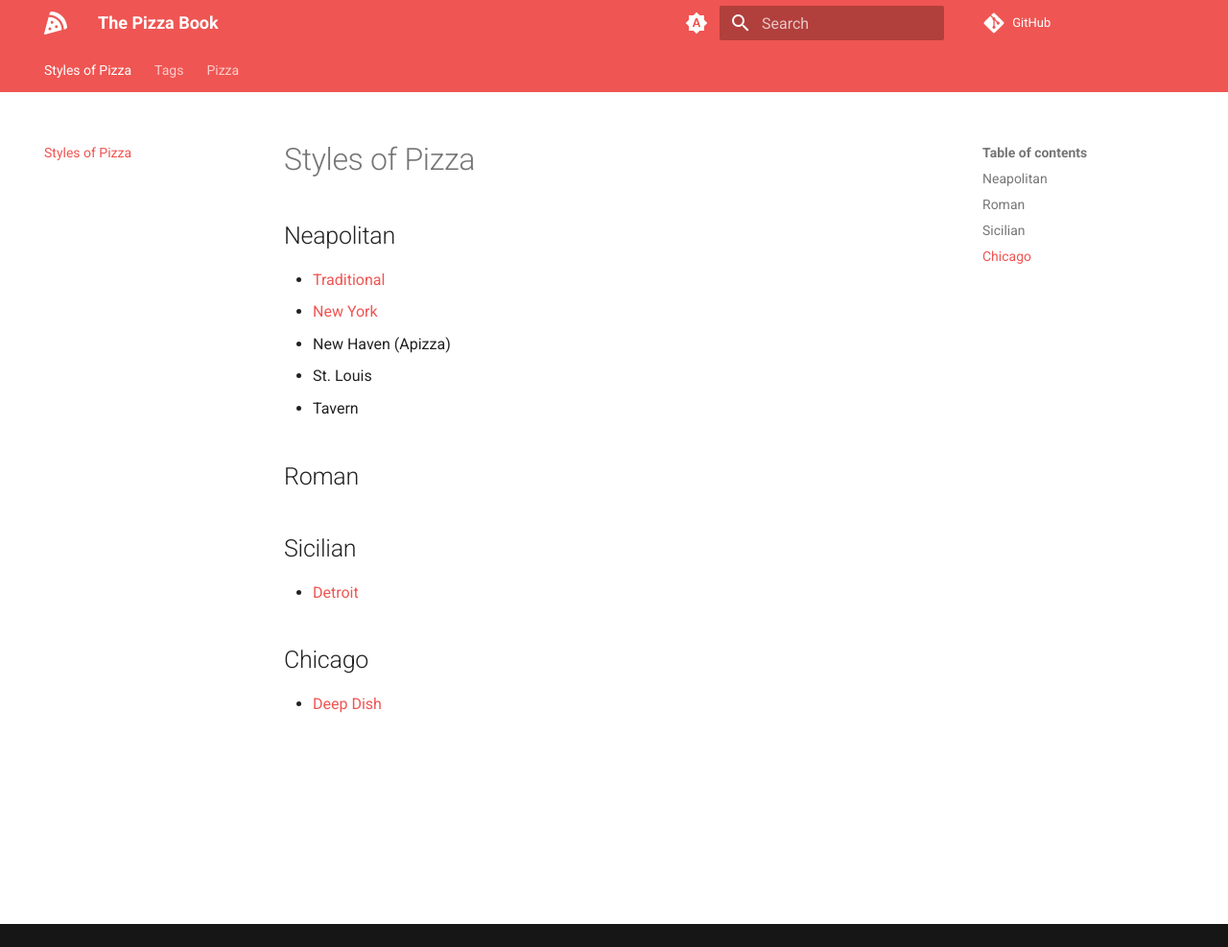
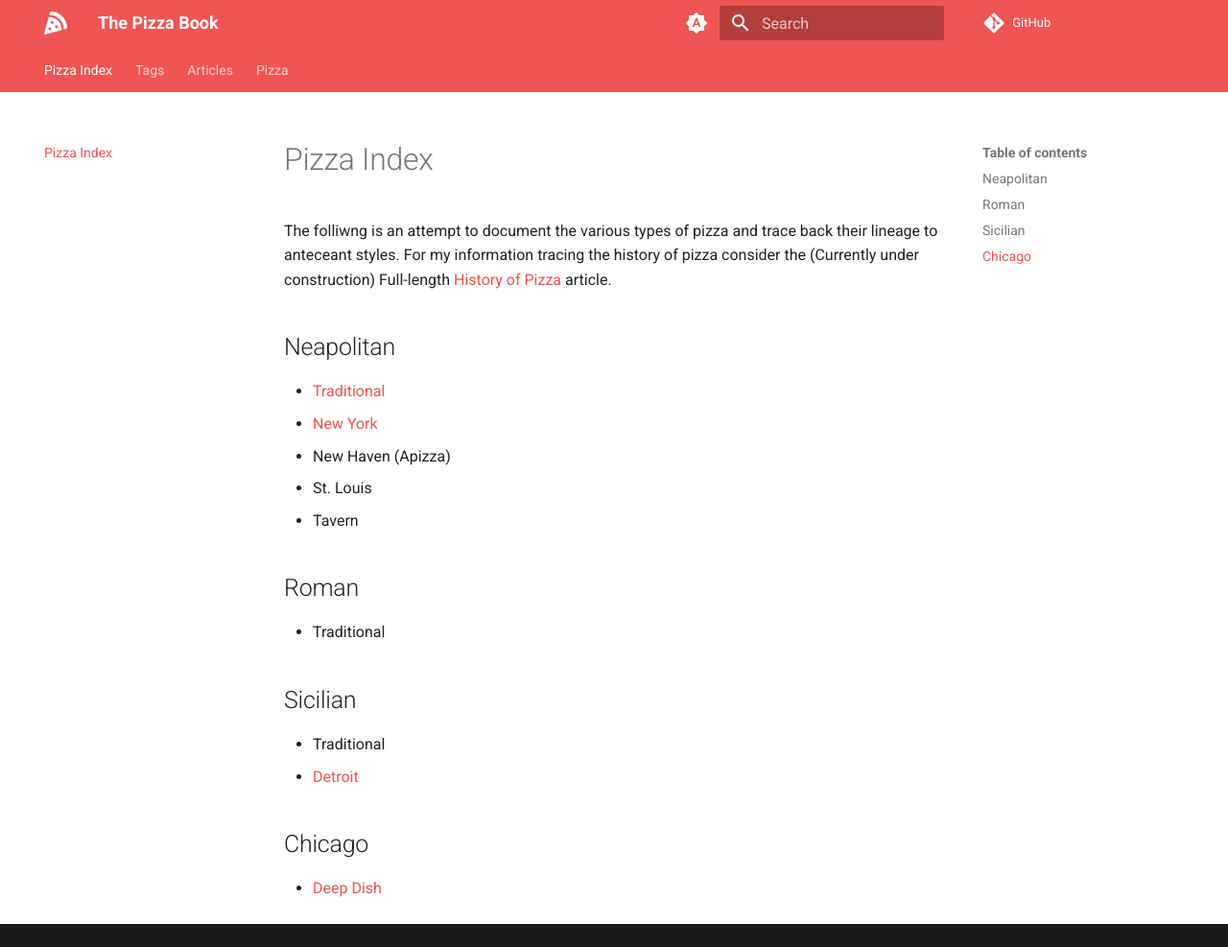
Before and after one commit to timschieck/pizza, an MkDocs documentation site: the page built from docs/index.md, in a window 1280 px wide and 987 px high. Shown: the whole window at 96% size. Built offline with MkDocs 1.6.1 and Material for MkDocs 9.7.7, drawn with Linux system fonts in a browser that asks for light colours; comment, search, counter and statistics services are not loaded.

Commit message:
Added intro paragraph

```diff
--- a/docs/index.md
+++ b/docs/index.md
@@ -1,12 +1,18 @@
-# Styles of Pizza
+# Pizza Index
+The folliwng is an attempt to document the various types of pizza and trace back their lineage to anteceant styles. For my information tracing the history of pizza consider the (Currently under construction) Full-length [History of Pizza](/articles/history) article.
+
 ## Neapolitan
 - [Traditional](pizza/dough/00-pizza)
 - [New York](pizza/dough/new-york-style)
 - New Haven (Apizza)
 - St. Louis
 - Tavern
+
 ## Roman
+- Traditional
+
 ## Sicilian
+- Traditional
 - [Detroit](/pizza/dough/crispy-pan-pizza)
 ## Chicago
 - [Deep Dish](pizza/dough/giordanos-deep-dish)
--- a/mkdocs.yml
+++ b/mkdocs.yml
@@ -32,6 +32,7 @@ plugins:
   - search
   - tags:
       tags_file: tags.md
+
 extra:
   generator: false
 
```
Also changed, not shown: docs/articles/history.md (added, +8 -0 lines), 1 other file.
